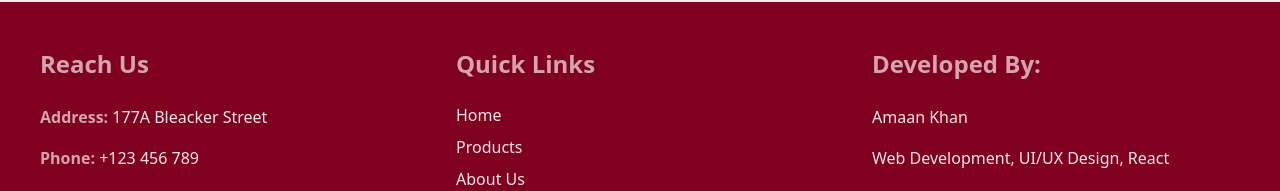
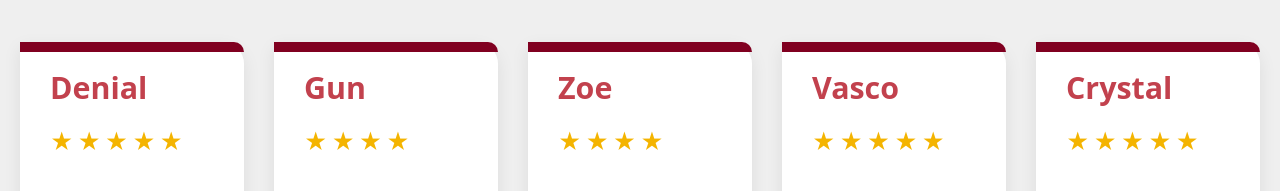
Before and after one commit to AmaanKhanGit/Shope-Ease, a React (Vite) app: page / in a window 1280 px wide. Shown: the part 1880-2071 px from the top of the page. Built offline with nearby package versions, Linux system fonts and the light colour scheme; no server answers.

Commit message:
minor changes

```diff
--- /dev/null
+++ b/src/components/Reviews.css
@@ -0,0 +1,78 @@
+.review-cont {
+  display: grid;
+  grid-template-columns: repeat(auto-fit, minmax(200px, 1fr));
+  gap: 30px;
+  padding: 40px 20px;
+}
+
+/* EACH CARD */
+.review-content {
+  background: #fff;
+  border-radius: 0 22px 22px 22px;
+  padding: 28px 30px;
+  position: relative;
+  box-shadow: 0 6px 18px rgba(0, 0, 0, 0.08);
+  transition: all 0.3s ease;
+
+  display: flex;
+  flex-direction: column;
+  gap: 18px;
+}
+
+.review-content:hover {
+  transform: translateY(-6px);
+  box-shadow: 0 12px 26px rgba(0, 0, 0, 0.12);
+}
+
+/* TOP BURGUNDY STRIP */
+.review-content::before {
+  content: "";
+  position: absolute;
+  top: 0;
+  left: 0;
+  width: 100%;
+  height: 10px;
+  background: #800020;
+  border-radius: 0 22px 0 0;
+}
+
+.review-top {
+  display: flex;
+  align-items: center;
+  gap: 16px;
+  margin-top: 10px;
+}
+
+.reviewer-img {
+  width: 65px;
+  height: 65px;
+  border-radius: 50%;
+  overflow: hidden;
+  flex-shrink: 0;
+  border: 3px solid white;
+  box-shadow: 0 4px 10px rgba(0, 0, 0, 0.12);
+}
+
+.reviewer-img img {
+  width: 100%;
+  height: 100%;
+  object-fit: cover;
+}
+
+.reviewer-name {
+  font-size: 1.9rem;
+  font-weight: 600;
+  color: #c2414d;
+}
+
+.rating-stars {
+  color: #f4b400;
+  font-size: 1.4rem;
+  letter-spacing: 4px;
+}
+
+.review {
+  font-size: 1.5rem;
+  line-height: 1.8;
+  color: #444;
+}
--- /dev/null
+++ b/src/components/Reviews.jsx
@@ -0,0 +1,62 @@
+import "./Reviews.css";
+const Reviews = () => {
+  const reviews = [
+    {
+      id: 1,
+      reviewerName: "Denial",
+      rating: "★★★★★",
+      review:
+        "ShopEase has one of the smoothest shopping experiences I’ve ever had. The website feels modern, responsive, and everything is easy to find.",
+    },
+
+    {
+      id: 2,
+      reviewerName: "Gun",
+      rating: "★★★★",
+      review:
+        "I really liked the clean UI and fast product loading speed. The checkout process was simple and the product quality was exactly as described.",
+    },
+    {
+      id: 3,
+      reviewerName: "Zoe",
+      rating: "★★★★",
+      review:
+        "ShopEase feels premium compared to many other e-commerce sites. The animations, product cards, and overall design make the experience enjoyable.",
+    },
+
+    {
+      id: 4,
+      reviewerName: "Vasco",
+      rating: "★★★★★",
+      review:
+        "The variety of products available on ShopEase is impressive. From fashion to electronics, everything is organized perfectly and easy to browse.",
+    },
+
+    {
+      id: 5,
+      reviewerName: "Crystal",
+      rating: "★★★★★",
+      review:
+        "Customer support was quick to respond and very helpful. The website also works beautifully on mobile devices which made shopping even more convenient.",
+    },
+  ];
+  return (
+    <>
+      {/* //? <div className="review-head">
+          //?<h1>Our happy customers</h1>
+          //?</div>
+      */}
+      <div className="review-cont">
+        {reviews.map((review) => (
+          <div className="review-content" key={review.id}>
+            <h1 className="reviewer-name">{review.reviewerName}</h1>
+            <p className="rating-stars">{review.rating}</p>
+            <p className="review">{review.review}</p>
+          </div>
+        ))}
+      </div>
+    </>
+  );
+};
+
+export default Reviews;
--- a/src/routes/Home.jsx
+++ b/src/routes/Home.jsx
@@ -1,13 +1,15 @@
 import Categories from "../components/Categories";
 import FeaturedProducts from "../components/FeaturedProducts";
 import Hero from "../components/Hero";
+import Reviews from "../components/Reviews";
 
 const Home = () => {
   return (
     <>
       <Hero />
+      <FeaturedProducts />
       <Categories />
-      <FeaturedProducts />
+      <Reviews />
     </>
   );
 };
```
